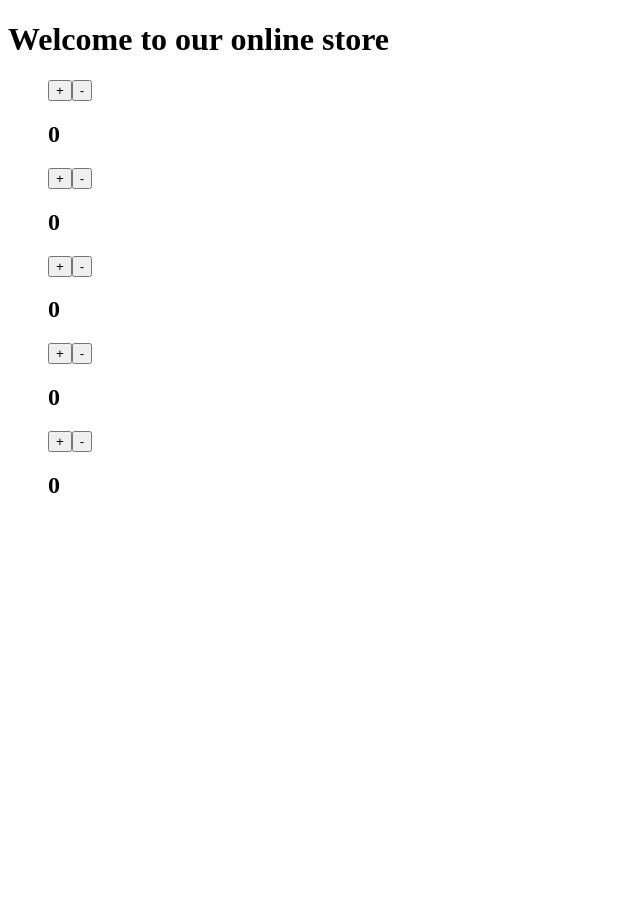
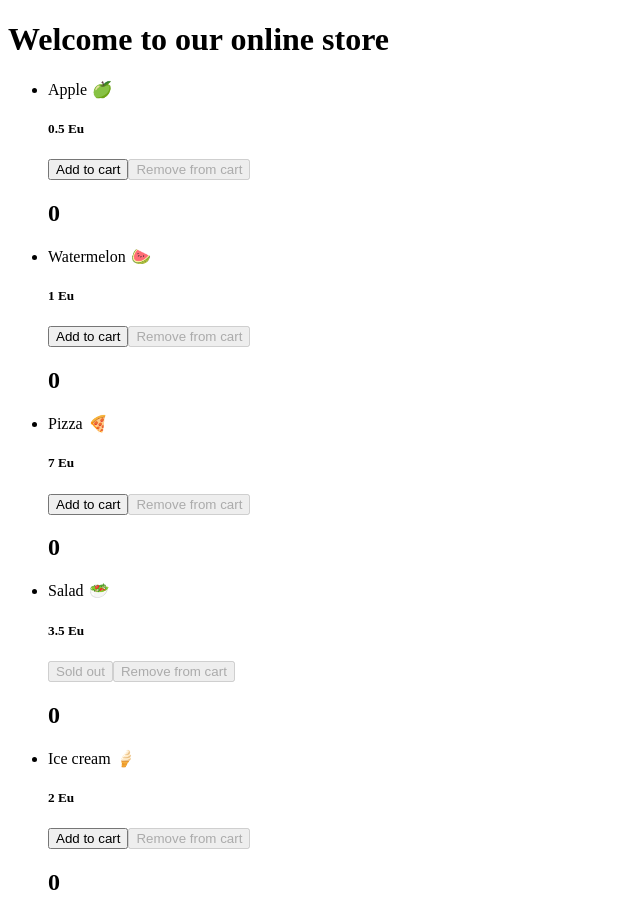
Before and after one commit to ZakariaHn/online-shop-react, a React (Create React App) app: page / in a window 1280 px wide. Shown: the whole page, without its empty margins (0-640 px from the left). Before the commit the page ends 800 px from the top, so only its background shows below. Built offline with nearby package versions, Linux system fonts and the light colour scheme.

Commit message:
add/ remove buttons

```diff
--- a/src/components/ProductItem.js
+++ b/src/components/ProductItem.js
@@ -3,7 +3,10 @@ import React from "react";
 export default class ProductItem extends React.Component {
   constructor(props) {
     super(props);
-    this.state = { ammount: 0 };
+    this.state = {
+      ammount: 0,
+      data: this.props.info,
+    };
   }
 
   increment = () => {
@@ -12,21 +15,24 @@ export default class ProductItem extends React.Component {
   decrement = () => {
     this.setState({ ammount: this.state.ammount - 1 });
   };
+
   render() {
     return (
-      <div>
-        <button onClick={this.increment}>+</button>
-        <button onClick={this.decrement}>-</button>
+      <li key={this.state.data.id}>
+        {this.state.data.productName} <i>{this.state.data.icon}</i>
+        <h5>{this.state.data.price} Eu</h5>
+        <h2></h2>
+        <button
+          disabled={this.state.data.inventory === 0}
+          onClick={this.increment}
+        >
+          {this.state.data.inventory > 0 ? "Add to cart" : "Sold out"}
+        </button>
+        <button disabled={this.state.ammount === 0} onClick={this.decrement}>
+          Remove from cart
+        </button>
         <h2>{this.state.ammount}</h2>
-      </div>
-      // <li key={id}>
-      //   {productName} <i>{icon}</i>
-      //   <h5>{price} Eu</h5>
-      //   <h2></h2>
-      //   <button disabled={inventory === 0} onClick={add}>
-      //     {inventory > 0 ? "Add to cart" : "Sold out"}
-      //   </button>
-      // </li>
+      </li>
     );
   }
 }
```
